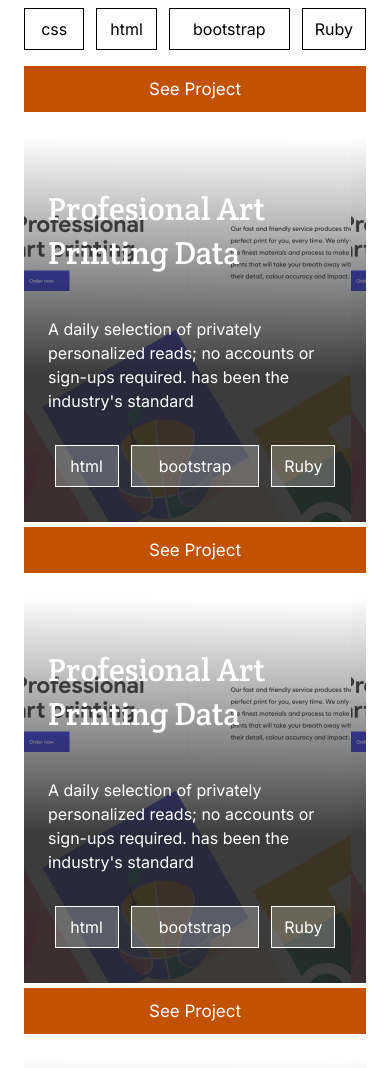
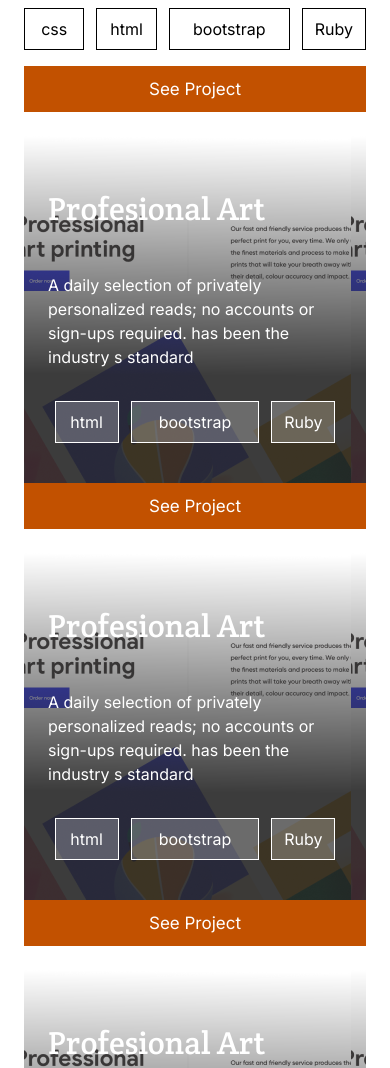
Before and after one commit to ahzamir/My-Portfolio-1, a plain HTML site: page index.html in a window 390 px wide. Shown: the part 1480-2548 px from the top of the page. Drawn offline with Linux system fonts and the light colour scheme.

Commit message:
make the html project section dynamic

```diff
--- a/index.html
+++ b/index.html
@@ -79,7 +79,8 @@
             </a>
           </div>
         </div>
-        <div class="mobile-projects">
+        <div class="mobile-projects" id="cards">
+        <!--
           <div class="second-project">
             <h2 class="project-heading">Profesional Art<br>
               Printing Data</h2>
@@ -261,7 +262,7 @@
             <a class="link-project2" href="#">
               <div class="see-project2">See Project</div>
             </a>
-          </div>
+          </div>-->
         </div>
       </section>
       <section class="about-me" id="about">
--- a/index.js
+++ b/index.js
@@ -22,10 +22,56 @@ function contactSection() {
   closeMenu();
   window.location = `${window.location.pathname}#contact`;
 }
+const projects = [{
+  name: 'Profesional Art',
+  description: 'A daily selection of privately personalized reads; no accounts or sign-ups required. has been the industry s standard',
+},
+{
+  name: 'Profesional Art',
+  description: 'A daily selection of privately personalized reads; no accounts or sign-ups required. has been the industry s standard',
+},
+{
+  name: 'Profesional Art',
+  description: 'A daily selection of privately personalized reads; no accounts or sign-ups required. has been the industry s standard',
+},
+{
+  name: 'Profesional Art',
+  description: 'A daily selection of privately personalized reads; no accounts or sign-ups required. has been the industry s standard',
+},
+{
+  name: 'Profesional Art',
+  description: 'A daily selection of privately personalized reads; no accounts or sign-ups required. has been the industry s standard',
+},
+{
+  name: 'Profesional Art',
+  description: 'A daily selection of privately personalized reads; no accounts or sign-ups required. has been the industry s standard',
+}];
+function displayProjects() {
+  const projectPart = document.getElementById('cards');
+  const cards = document.createElement('div');
+  projects.forEach(project => {
+    const card = `<div class="mobile-projects">
+    <div class="second-project">
+      <h2 class="project-heading">${project.name}</h2>
+      <p class="description">${project.description}</p>
+      <ul class="cards-project2">
+        <li>html</li>
+        <li>bootstrap</li>
+        <li>Ruby</li>
+      </ul>
+    </div>
+    <a class="link-project2" href="#">
+      <div class="see-project2">See Project</div>
+    </a>`;
+    cards.insertAdjacentHTML("beforeend", card);
+  });
+  projectPart.appendChild(cards);
+}
 window.addEventListener('DOMContentLoaded', () => {
   document.getElementById('hamberger').addEventListener('click', displayContent);
   document.querySelector('.close').addEventListener('click', closeMenu);
   document.querySelector('.portfolio').addEventListener('click', portfolioSection);
   document.querySelector('.about').addEventListener('click', aboutSection);
   document.querySelector('.contact').addEventListener('click', contactSection);
+  displayProjects();
 });
```
